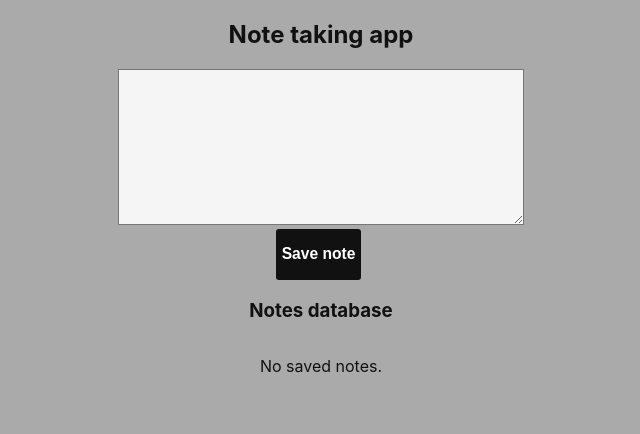
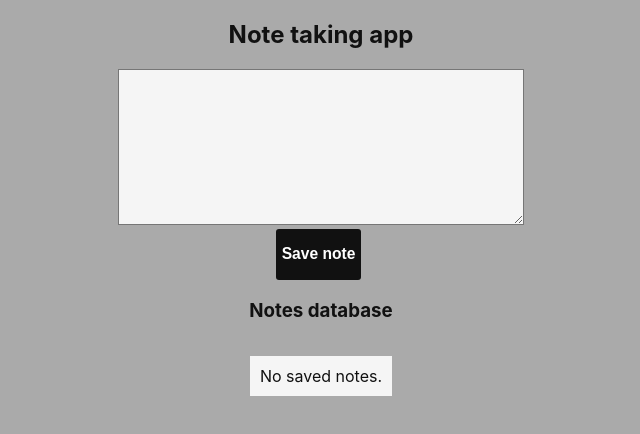
Before and after one commit to enfrte/code-and-work-week-8-homework, a React (Create React App) app: page / in a window 1280 px wide. Shown: the top 434 px of the page, without its empty margins (319-959 px from the left). Built offline with nearby package versions, Linux system fonts and the light colour scheme.

Commit message:
Improved functionality logic

```diff
--- a/src/App.css
+++ b/src/App.css
@@ -54,3 +54,8 @@ button {
 .edit-text {
   width: 395px;
 }
+
+.single-message {
+  background: whitesmoke;
+  padding: 10px;
+}
--- a/src/App.js
+++ b/src/App.js
@@ -43,7 +43,7 @@ function App() {
             }
           </div>
         :
-          <p>No saved notes.</p>
+          <p className="single-message">No saved notes.</p>
       }
 
     </div>
--- a/src/Note.js
+++ b/src/Note.js
@@ -17,7 +17,6 @@ function Note({id, text}) {
 		<div className="note-container" id={id}>
 			<div className="text-container" data-text={id}>
 				<p className="note-text">{text}</p>
-				<h4>Edit area</h4>
 				{
 					hidden ?
 						null
@@ -34,7 +33,16 @@ function Note({id, text}) {
 			</div>
 			<div>
 				<button onClick={() => { dispatch(removeNote(id)) }}>Remove</button>
-				<button onClick={() => { dispatch(saveEdit(id, newText)) }}>Save edit</button>
+				<button onClick={() => {
+					if (hidden === false) {
+						setHidden(!hidden);
+					}
+					if (newText.trim().length === 0) {
+						console.log("Can't save an empty note. Use Remove instead.");
+						return;
+					}
+					dispatch(saveEdit(id, newText));
+				}}>Save edit</button>
 				<button onClick={handleSwitchTextarea}>{hidden ? "Edit" : "Cancel"}</button>
 			</div>
 		</div>
```
